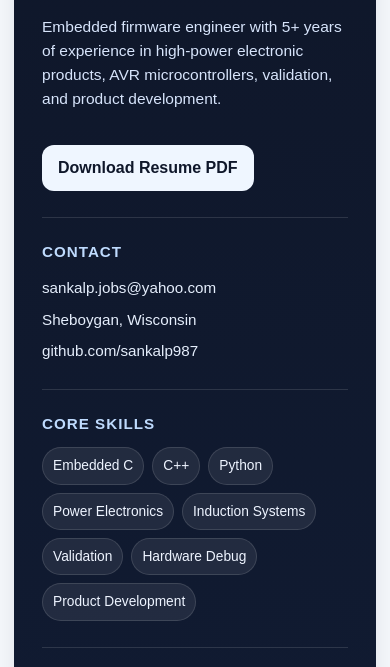
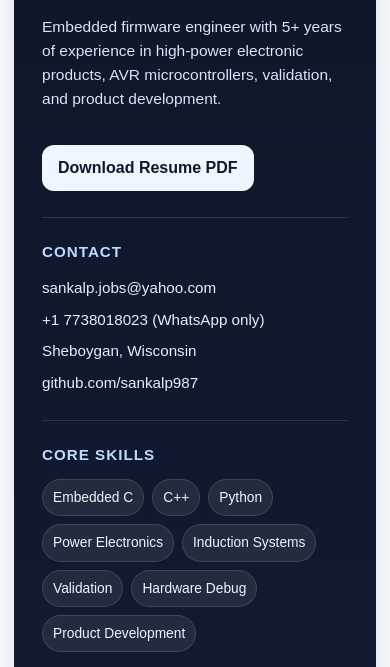
Before and after one commit to sankalp987/sankalp987.github.io, a plain HTML site: page index.html in a window 390 px wide. Shown: the part 131-798 px from the top of the page. Drawn offline with Linux system fonts and the light colour scheme.

Commit message:
Add WhatsApp-only phone number to contact section

```diff
--- a/index.html
+++ b/index.html
@@ -252,6 +252,7 @@
       <div class="side-section">
         <h2>Contact</h2>
         <div class="contact-item">sankalp.jobs@yahoo.com</div>
+        <div class="contact-item">+1 7738018023 (WhatsApp only)</div>
         <div class="contact-item">Sheboygan, Wisconsin</div>
         <div class="contact-item">github.com/sankalp987</div>
       </div>
```
